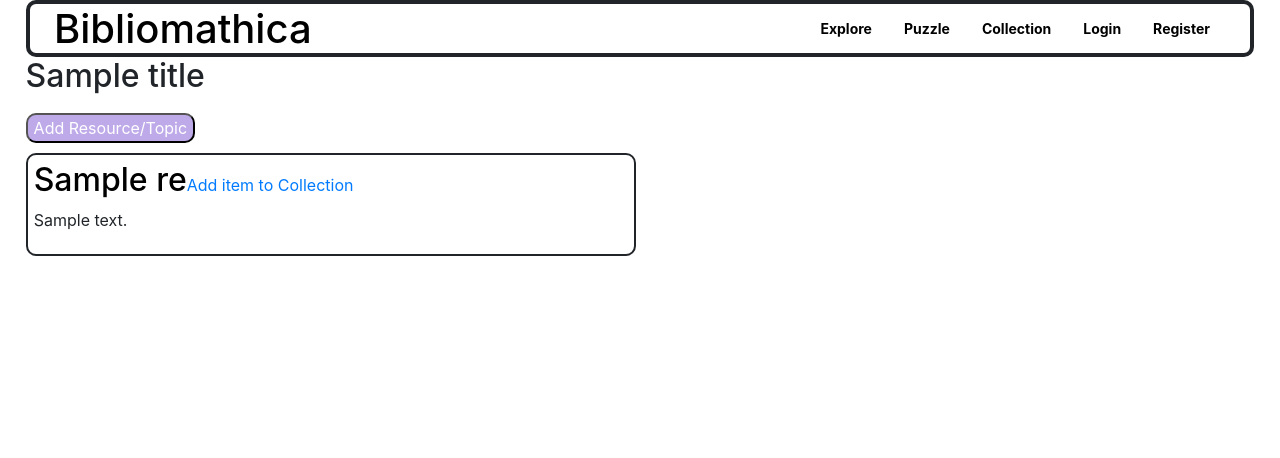
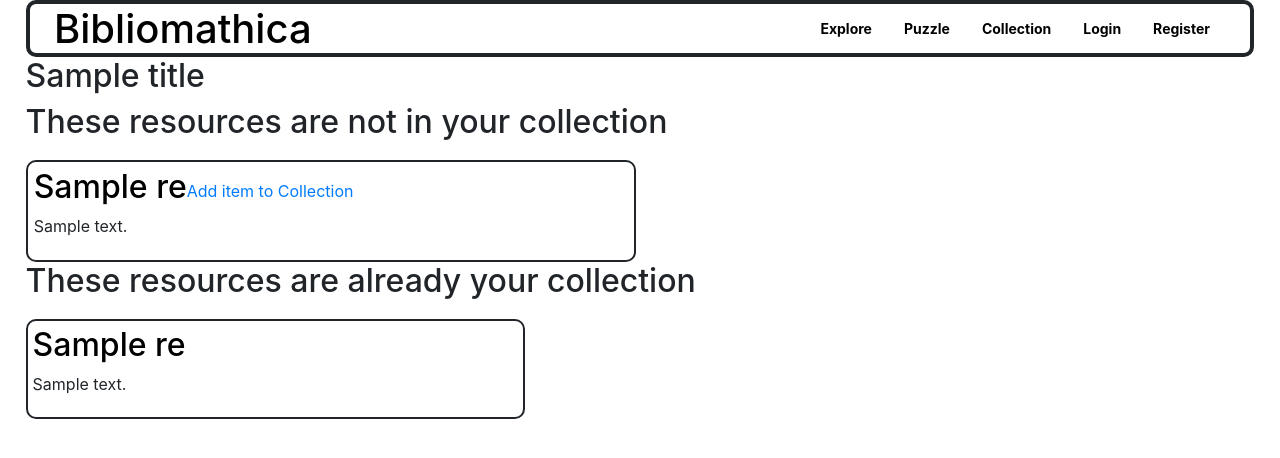
Before and after one commit to devan-srinivasan/bibliomathica, a Django app: template src/bibliomath/templates/bibliomath/topic.html in a window 1280 px wide. Shown: the top 458 px of the page. Run offline with Django 4.2, Linux system fonts and the light colour scheme; the template is opened without the code that fills it: most values are stand-ins (such as "Sample title", 1, 10 or a date in 2020); some libraries are stand-ins or nearby versions.

Commit message:
finishing up all needed changes for collections, needs UI work

```diff
--- a/src/bibliomath/templates/bibliomath/explore.html
+++ b/src/bibliomath/templates/bibliomath/explore.html
@@ -6,9 +6,7 @@
 {% endblock stylesheets %}
 {% block content %}
     <div>
-        <button class="create" onclick="location.href='#create-resource'">
-            Add Resource/Topic
-        </button>
+        <a class="btn btn-secondary" href="{% url 'resource-create' %}">Add resource</a>
     </div>
     <div class="grid-container">
         {% for topic in topics %}
--- a/src/bibliomath/templates/bibliomath/topic.html
+++ b/src/bibliomath/templates/bibliomath/topic.html
@@ -6,13 +6,9 @@
 {% endblock stylesheets %}
 {% block content %}
     <h2>{{ title }}</h2>
-    <div>
-        <button class="create" onclick="location.href='/explore#create-resource'">
-            Add Resource/Topic
-        </button>
-    </div>
+    <div> <h2>These resources are not in your collection</h2></div>
     <div class="grid-container">
-        {% for res in resources %}
+        {% for res in resources_out %}
             <div class="grid-item">
                 <div class="collection-item-header">
                     <a class="grid-item-link" href="{{ res.link }}">
@@ -24,4 +20,17 @@
             </div>
         {% endfor %}
     </div>
+    <div> <h2>These resources are already your collection</h2></div>
+    <div class="grid-container">
+        {% for res in resources_in %}
+            <div class="grid-item">
+                <div class="collection-item-header">
+                    <a class="grid-item-link" href="{{ res.link }}">
+                        <h2 class="grid-item-link">{{ res.title }}</h2>
+                    </a>
+                </div>
+                <p>{{ res.description }}</p>
+            </div>
+        {% endfor %}
+    </div>
 {% endblock content %}
--- a/src/bibliomath/urls.py
+++ b/src/bibliomath/urls.py
@@ -27,9 +27,6 @@ urlpatterns = [
     path('puzzle/', TemplateView.as_view(template_name='puzzle.html'), name='puzzle'),
     path('explore/', views.explore, name='explore'),
     path('explore/<str:title>/', views.topic, name='topic'),
-    path('create_resource/', views.create_resource, name='create_resource'),
-    path('create_topic/', views.create_topic, name='create_topic'),
-    path('create_puzzle/', views.create_puzzle, name='create_puzzle'),
     path('get_all_puzzles/', views.get_all_puzzles, name='get_all_puzzles'),
     path('check_answer/', views.check_answer, name="check_answer"),
     path('explore/<str:title>/add-resource/<int:id>/', views.addResource, name='addResource'),
--- a/src/users/views.py
+++ b/src/users/views.py
@@ -42,7 +42,7 @@ def profile(request):
     }
     return render(request, 'users/profile.html', context)
 
-
+@login_required
 def collection(request):
 
     collection = Collection.objects.filter(user=request.user)
```
Also changed, not shown: src/bibliomath/views.py (+21 -49 lines), .github/workflows/webpack.yml.
